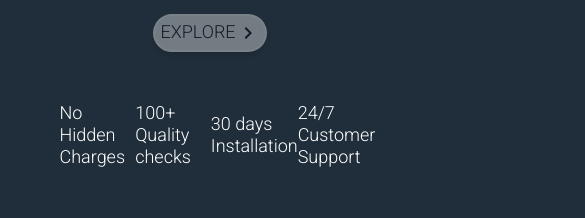
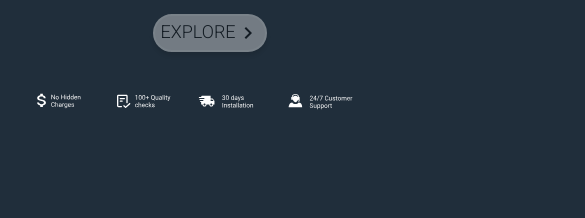
Before and after one commit to ashpsnair/product-marketing, a React (Create React App) app: page / in a window 390 px wide. Shown: the part 736-954 px from the top of the page, 585 px wide, since content can reach past the window. Built offline with nearby package versions, Linux system fonts and the light colour scheme.

Commit message:
complete unresponsive webpage

```diff
--- a/src/Components/Main/Main.css
+++ b/src/Components/Main/Main.css
@@ -3,7 +3,6 @@
      width: 80%;
      max-width: 1200px;
      margin: auto;
-     margin-top: 20px;
 
 }
 .main-core{
@@ -81,28 +80,10 @@ font-size: 18px;
 }
 
 .row1{
-     margin-top: 50px;
+      width: 90%;
+     margin: auto;
+    margin-top: 5%;
 }
-
-.row1 ul{
-    width: 90%;
-    margin:auto;
-    max-width: 1100px;
-    list-style: none;
-    display: flex;
-    color: white;
-    margin-bottom: 50px;
-}
-
-.row1 ul li{
-    margin: auto;
-    font-family: Roboto;
-    font-size: 18px;
-line-height: 22px;
-width: 120px;
-
-}
-
 
 
 /** ############# Media Query ################### **/
--- a/src/Components/Main/Main.js
+++ b/src/Components/Main/Main.js
@@ -1,5 +1,6 @@
 import './Main.css';
 import NavigateNextIcon from '@material-ui/icons/NavigateNext';
+import { ReactComponent as Mainrow } from './../../Images/main.svg';
 
 const Main = () => {
     return (
@@ -18,12 +19,7 @@ const Main = () => {
             </div>
             <div>
                 <div className="row1">
-                    <ul>
-                        <li>No Hidden Charges</li>
-                        <li>100+ Quality checks</li>
-                        <li>30 days Installation</li>
-                        <li>24/7 Customer Support</li>
-                    </ul>
+                    <Mainrow x="30%" y="30%" width="100%" />
 
                 </div>
             </div>
--- a/src/Components/Page4/Page4.css
+++ b/src/Components/Page4/Page4.css
@@ -6,6 +6,8 @@
     max-width: 1200px;
       margin: auto;
       color: white;
+      margin-top: 5%;
+      margin-bottom: 6%;
    }
 
 .p4img{
@@ -16,6 +18,7 @@
     margin: auto;
   background-position: 0 50%;
    background-size: cover;
+   margin-bottom: 6%;
 
 }
 .p4img div{
@@ -70,14 +73,37 @@ text-align: center;
 text-indent: 1px;
 }
 .customer {
-   width: 800px;
-height: 300px;
+   width: 550px;
+height: 250px;
 background: #D9DBDD;
 box-shadow: 10px 10px 4px rgba(64, 79, 93, 0.65);
+margin: auto;
+display: flex;
 }
 
 .customer img {
    width: 100px;
    height: 100px;
    border-radius: 50%;
+   margin: 7%;
 }
+
+.customer-inner{
+   margin: auto;
+   display: flex;
+   width: 80%;
+   height: 80%;
+
+}
+
+.customer-content{
+   display: block;
+    width: 75%;
+    padding: 8%;
+    font-size: 20px;
+line-height: 20px;
+text-indent: 1px;
+color: #000000;
+font-family: Roboto;
+
+}
--- a/src/Components/Page4/Page4.js
+++ b/src/Components/Page4/Page4.js
@@ -12,11 +12,14 @@ function Page4() {
             <div className="p4customer">
                 <h1>Listen to what our Customers have to say</h1>
                 <div className="customer">
-                    <img src="https://images.unsplash.com/photo-1619895862022-09114b41f16f?ixid=MnwxMjA3fDB8MHxwaG90by1wYWdlfHx8fGVufDB8fHx8&ixlib=rb-1.2.1&auto=format&fit=crop&w=1050&q=80" alt="customer" />
-                    <div>
-                        <h4>The right choice to get your Home interior done</h4>
-                        <h5> Annette</h5>
+                    <div className="customer-inner">
+                        <img src="https://images.unsplash.com/photo-1619895862022-09114b41f16f?ixid=MnwxMjA3fDB8MHxwaG90by1wYWdlfHx8fGVufDB8fHx8&ixlib=rb-1.2.1&auto=format&fit=crop&w=1050&q=80" alt="customer" />
+                     <div className="customer-content">
+                       The right choice to get your home interior done <br/><br/><br/>
+                         <b>Annette</b>
+                     </div>
                     </div>
+
                 </div>
             </div>
         </div>
```
Also changed, not shown: src/Images/main.svg (added).
